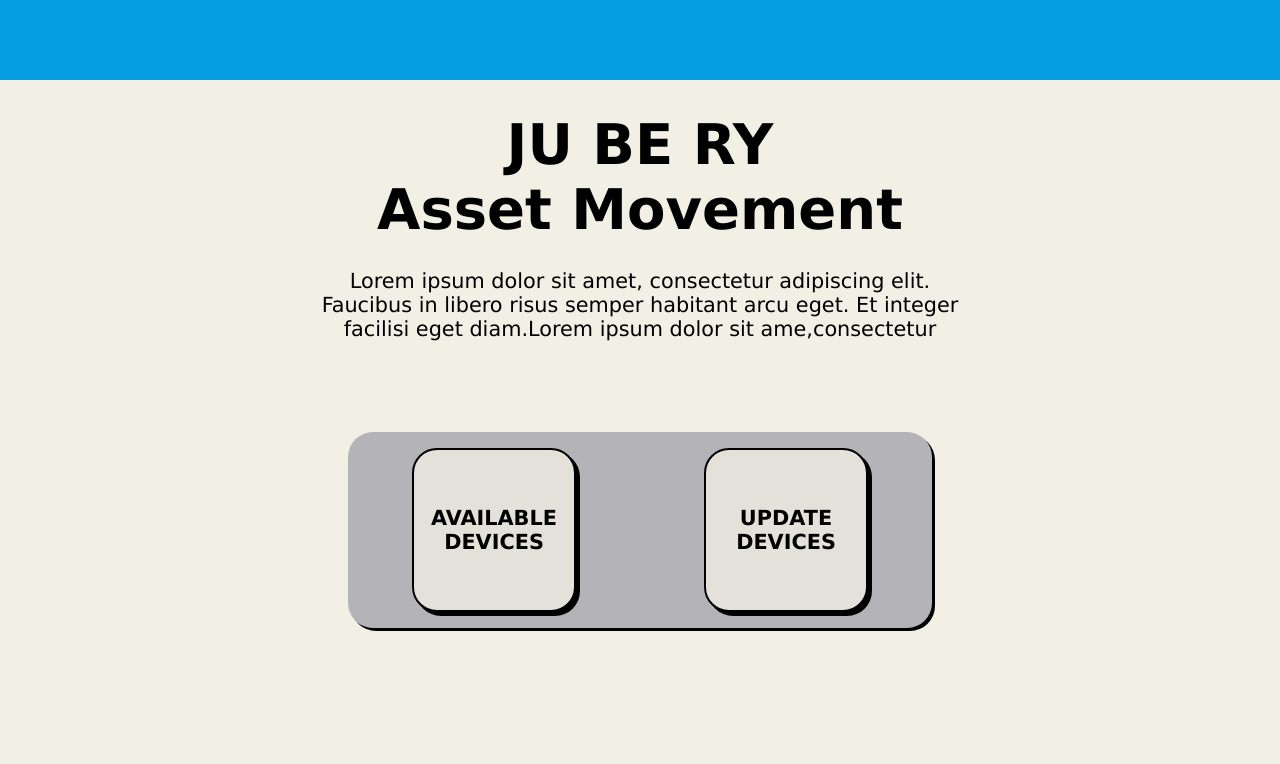
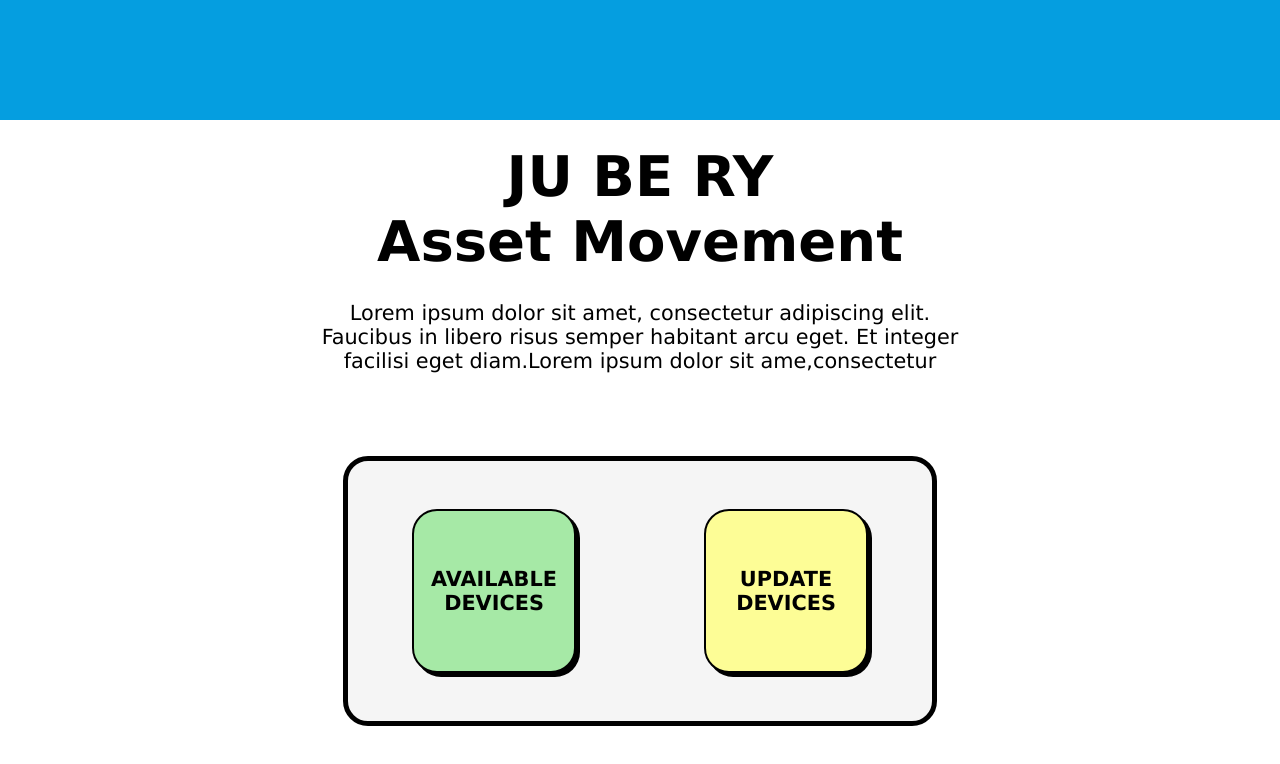
Before and after one commit to BenedictoLucido/JuBeRy, a React (Vite) app: page /dashboard in a window 1280 px wide. Shown: the top 764 px of the page. Built offline with nearby package versions, Linux system fonts and the light colour scheme.

Commit message:
v1.1.10 Dashboard Redesigning

```diff
--- a/src/Dashboard/Dashboard.css
+++ b/src/Dashboard/Dashboard.css
@@ -1,7 +1,4 @@
-
-
 body{
-    background-color: #F2EFE5;
     /*  #B4B4B8
         #C7C8CC
         #E3E1D9
@@ -31,13 +28,13 @@ body{
 
   .landingPageMainHeader{
     width: 100%;
-    height: 10vh;
+    height: 15vh;
     background-color: #059ee0;
   }
 
   /* Header */
   .landingPageHeader{
-    padding: 1em 0;
+    padding: .5em 0;
   }
 
   .landingPageHeader .titleContainer {
@@ -104,10 +101,10 @@ body{
     justify-content: space-evenly;
     margin: 2em;
 
-    box-shadow: 3px 3px black;
     border-radius: 25px;
+    border: 5px solid black;
 
-    background-color: #B4B4B8;
+    background-color: #f5f5f5;
   }
 
   .navBox{
@@ -117,14 +114,13 @@ body{
 
     width: 10em;
     height: 10em;
-    margin: 1em;
+    margin: 3em;
     margin-left: 4em;
     margin-right: 4em;
 
     border: 2px solid black;
     border-radius: 25px;
     box-shadow: 4px 4px black;
-    background-color: #E3E1D9;
 
     cursor: pointer;
     text-decoration: none;
@@ -132,6 +128,14 @@ body{
     color: #000;
 
     transition: transform 0.3s ease-out;
+  }
+
+  .boxOne{
+    background-color: #a6e9a6;
+  }
+
+  .boxTwo{
+    background-color: #fdfd96;
   }
 
   .navBox:hover{
```
